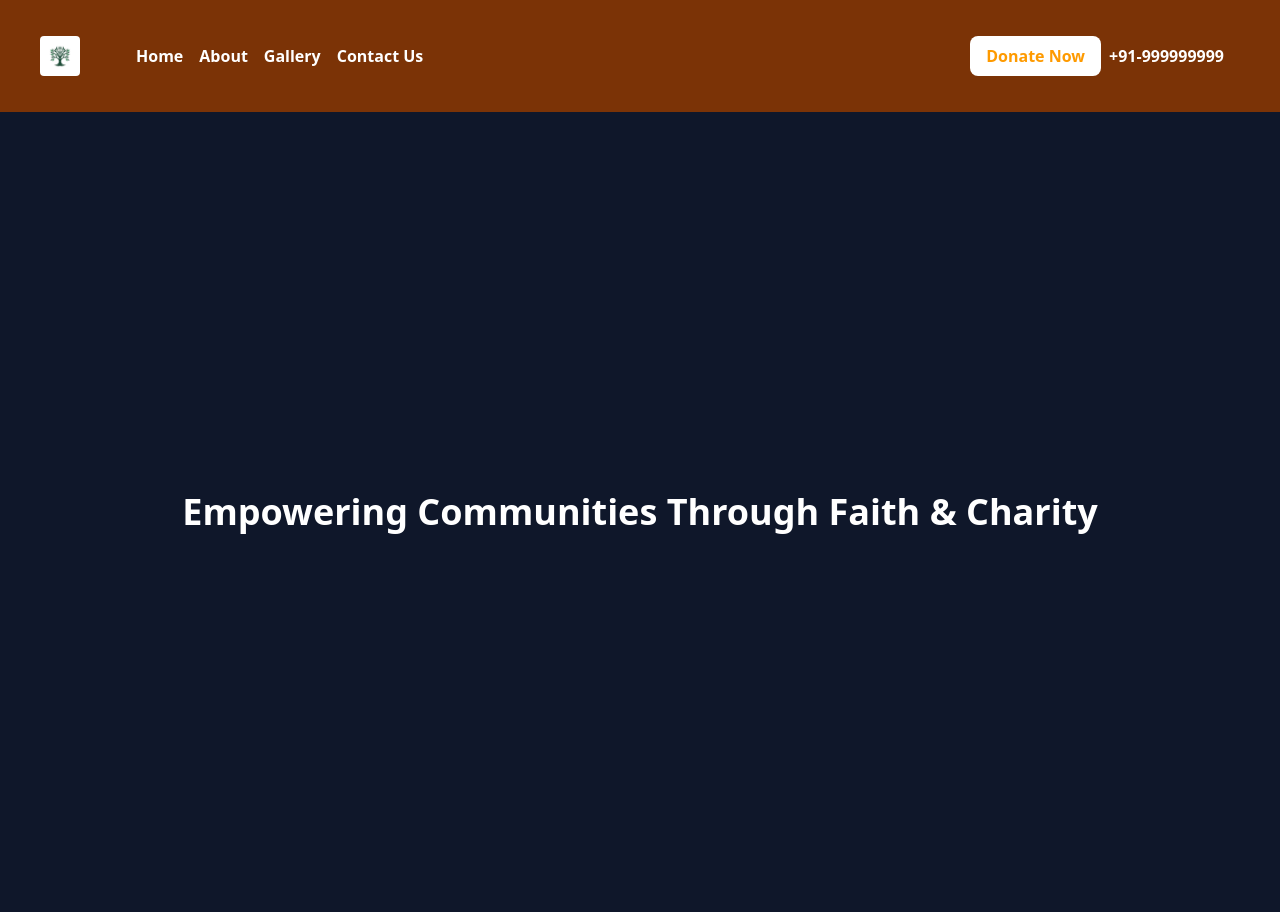
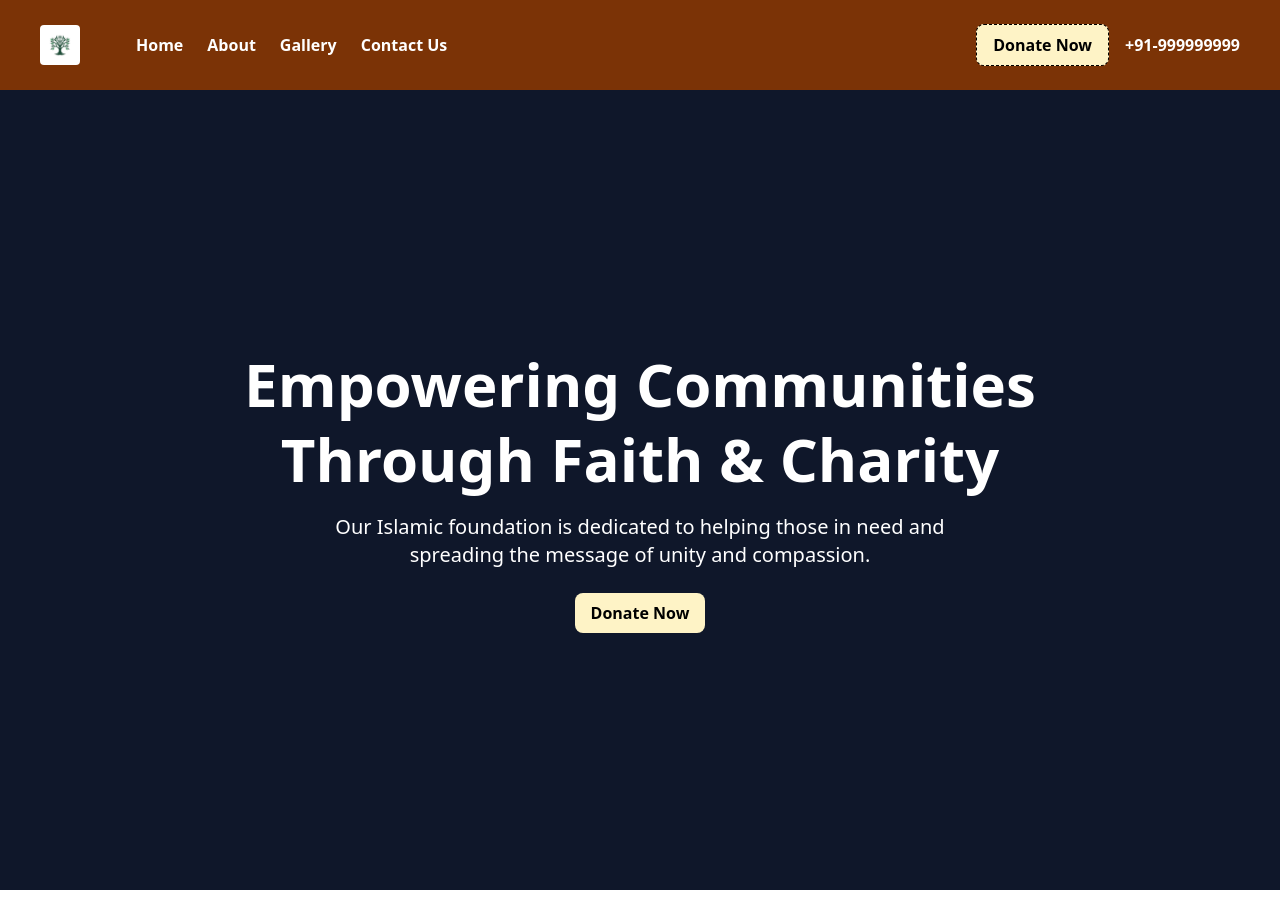
Before and after one commit to sahilahmedd/rangrez-website, a Next.js app: page / in a window 1280 px wide. After the commit the page ends 890 px from the top, so only its background shows below. Built offline with nearby package versions, Linux system fonts and the light colour scheme.

Commit message:
Sidebar addede

```diff
--- a/package.json
+++ b/package.json
@@ -10,6 +10,7 @@
   },
   "dependencies": {
     "@tailwindcss/postcss": "^4.1.4",
+    "lucide-react": "^0.503.0",
     "next": "15.3.1",
     "postcss": "^8.5.3",
     "react": "^19.0.0",
--- a/src/app/page.tsx
+++ b/src/app/page.tsx
@@ -1,11 +1,27 @@
 import Header from "@/components/Header";
 import Herosection from "@/components/Herosection";
+import MobileSidebar from "@/components/Sidebar";
 
 export default function Home() {
   return (
-    <div className="">
-     <Header src="./images/logo.jpg" alt="logo" number="999999999" />
-     <Herosection />
+    // <div className="">
+    // <MobileSidebar />
+    //  <Header src="./images/logo.jpg" alt="logo" number="999999999" />
+    //  <Herosection />
+    // </div>
+
+    <div className="relative w-full">
+      {/* Show Mobile Sidebar on small screens only */}
+      <div className="block md:hidden">
+        <MobileSidebar />
+      </div>
+
+      {/* Show Header on medium (md) and larger screens */}
+      <div className="hidden md:block">
+        <Header src="./images/logo.jpg" alt="logo" number="999999999" />
+      </div>
+
+      <Herosection />
     </div>
     );
 }
--- a/src/components/Button.tsx
+++ b/src/components/Button.tsx
@@ -3,12 +3,13 @@ import React from "react";
 interface Type {
   label: string;
   onClick?: () => void;
+  customStyle: string;
 }
 
-const Button = ({ label, onClick }: Type) => {
+const Button = ({ label, onClick, customStyle }: Type) => {
   return (
       <button
-        className="whitespace-nowrap text-amber-500 font-semibold cursor-pointer bg-white px-4 py-2 duration-300 ease-in-out hover:bg-amber-500 hover:text-white rounded-lg"
+        className={`whitespace-nowrap text-black font-semibold cursor-pointer border-1 border-dashed bg-amber-100 px-4 py-2 duration-300 ease-in-out hover:bg-[#F9C80E] rounded-lg ${customStyle}`}
         onClick={onClick}
       >
         {label}
--- a/src/components/Header.tsx
+++ b/src/components/Header.tsx
@@ -34,31 +34,60 @@ const Header = ({ src, alt, number }: props) => {
 
 
   return (
+    // <div>
+    //   <header className='flex bg-amber-900 w-full px-10 py-9'>
+    //     <section className='flex justify-start items-center gap-4 w-full'>
+    //     {/* Logo section */}
+    //         {/* <Image width={40} height={40} src={}/> */}
+    //         <div>
+    //             <img className='rounded' src={src} alt={alt} width={40}/>
+    //         </div>
+
+    //         <div>
+    //             <nav className='ml-10'>
+    //                 <ul className='flex justify-center items-center gap-4 text-white font-semibold w-full'>
+    //                     {liItems.map((item, index)=>(
+    //                         <li className='duration-200 ease-in-out hover:text-orange-400' key={index}><Link href={item.path}>{item.label}</Link></li>
+    //                     ))}
+    //                 </ul>
+    //             </nav>
+    //         </div>
+    //     </section>
+    //     <section className='flex items-center gap-2 px-4'>
+    //         <Button customStyle='' label="Donate Now" />
+    //         <p className='whitespace-nowrap text-white font-semibold w-full'>+91-{number}</p>
+    //     </section>
+    //   </header>
+    // </div>
     <div>
-      <header className='flex bg-amber-900 w-full px-10 py-9'>
-        <section className='flex justify-start items-center gap-4 w-full'>
-        {/* Logo section */}
-            {/* <Image width={40} height={40} src={}/> */}
+        <header className="flex flex-col md:flex-row bg-amber-900 w-full px-6 py-4 md:py-6 md:px-10 items-center justify-between gap-4">
+            {/* Left: Logo + Navigation */}
+            <section className="flex flex-col md:flex-row justify-start items-center gap-4 w-full">
+            {/* Logo */}
             <div>
-                <img className='rounded' src={src} alt={alt} width={40}/>
+                <img className="rounded" src={src} alt={alt} width={40} />
             </div>
 
-            <div>
-                <nav className='ml-10'>
-                    <ul className='flex justify-center items-center gap-4 text-white font-semibold w-full'>
-                        {liItems.map((item, index)=>(
-                            <li className='duration-200 ease-in-out hover:text-orange-400' key={index}><Link href={item.path}>{item.label}</Link></li>
+            {/* Nav */}
+            <nav className="mt-2 md:mt-0 md:ml-10">
+                <ul className="flex flex-col md:flex-row justify-center items-center gap-3 md:gap-6 text-white font-semibold w-full text-sm md:text-base">
+                {liItems.map((item, index) => (
+                    <li className="duration-200 ease-in-out hover:text-orange-400" key={index}>
+                    <Link href={item.path}>{item.label}</Link>
+                    </li>
                 ))}
                 </ul>
             </nav>
-            </div>
             </section>
-        <section className='flex items-center gap-2 px-4'>
-            <Button label="Donate Now" />
-            <p className='whitespace-nowrap text-white font-semibold w-full'>+91-{number}</p>
+
+            {/* Right: Donate button + number */}
+            <section className="flex flex-col sm:flex-row items-center gap-2 md:gap-4 text-sm md:text-base">
+            <Button customStyle="" label="Donate Now" />
+            <p className="whitespace-nowrap text-white font-semibold">+91-{number}</p>
             </section>
         </header>
     </div>
+
   )
 }
 
--- a/src/components/Herosection.tsx
+++ b/src/components/Herosection.tsx
@@ -1,14 +1,31 @@
 import React from "react";
+import Button from "./Button";
 
 const Herosection = () => {
   return (
-    <div className="flex w-full h-[100vh] bg-[#0F172A] justify-center items-center">
-      <section>
-      <h1 className="text-white text-4xl font-bold">
-        Empowering Communities Through Faith & Charity
-      </h1>
-      </section>
+    // <div className="flex w-full h-[100vh] bg-[#0F172A] justify-center items-center">
+    //   <section className="min-h-screen flex flex-col justify-center items-center text-center px-4 py-20 bg-primary text-white">
+    //     <h1 className="text-4xl md:text-6xl font-bold mb-4">Empowering Communities Through Faith & Charity</h1>
+    //     <p className="text-lg md:text-xl mb-6 max-w-2xl">
+    //       Our Islamic foundation is dedicated to helping those in need and spreading the message of unity and compassion.
+    //     </p>
+    //     <Button customStyle="border-none" label="Donate Now"/>
+    //   </section>
+    // </div>
+    <div className="w-full min-h-screen bg-[#0F172A] flex justify-center items-center px-4 py-16 sm:px-6 lg:px-12">
+        <section className="w-full max-w-5xl flex flex-col justify-center items-center text-center text-white">
+            <h1 className="text-3xl sm:text-4xl md:text-5xl lg:text-6xl font-bold leading-tight mb-4">
+            Empowering Communities Through Faith & Charity
+            </h1>
+
+            <p className="text-base sm:text-lg md:text-xl mb-6 max-w-2xl">
+            Our Islamic foundation is dedicated to helping those in need and spreading the message of unity and compassion.
+            </p>
+
+            <Button customStyle="border-none" label="Donate Now" />
+        </section>
     </div>
+
   );
 };
 
--- /dev/null
+++ b/src/components/Sidebar.tsx
@@ -0,0 +1,66 @@
+// components/MobileSidebar.tsx
+
+'use client'
+
+import { useState } from 'react'
+import Link from 'next/link'
+import { Menu, X } from 'lucide-react'
+
+const navItems = [
+  { label: 'Home', path: '/' },
+  { label: 'About Us', path: '/about' },
+  { label: 'Projects', path: '/projects' },
+  { label: 'Donate', path: '/donate' },
+  { label: 'Contact', path: '/contact' }
+]
+
+export default function MobileSidebar() {
+  const [isOpen, setIsOpen] = useState(false)
+
+  return (
+    <div className="md:hidden w-full">
+        {/* Toggle button (Hamburger only, outside sidebar) */}
+        {!isOpen && (
+            <button
+            onClick={() => setIsOpen(true)}
+            className="text-white p-2 fixed top-4 left-4 z-50 bg-amber-700 rounded-md shadow-md"
+            >
+            <Menu size={24} />
+            </button>
+        )}
+
+        {/* Sidebar */}
+        <div
+            className={`fixed top-0 left-0 h-full w-64 bg-amber-900 text-white z-40 transform transition-transform duration-300 ease-in-out ${
+            isOpen ? 'translate-x-0' : '-translate-x-full'
+            }`}
+        >
+            {/* Header with Menu title and X button */}
+            <div className="flex justify-between items-center px-4 py-4 border-b border-amber-800">
+            <h2 className="text-xl font-semibold">Menu</h2>
+            <button onClick={() => setIsOpen(false)} className="text-white">
+                <X size={24} />
+            </button>
+            </div>
+
+            {/* Nav items */}
+            <div className="p-6">
+            <ul className="space-y-4">
+                {navItems.map((item, index) => (
+                <li key={index}>
+                    <Link
+                    href={item.path}
+                    className="block hover:text-amber-400 font-medium"
+                    onClick={() => setIsOpen(false)}
+                    >
+                    {item.label}
+                    </Link>
+                </li>
+                ))}
+            </ul>
+            </div>
+        </div>
+    </div>
+
+  )
+}
```
Also changed, not shown: 1 other file (tests, documents, lock files or other folders). Lines whose indentation alone changed are shown as unchanged.
